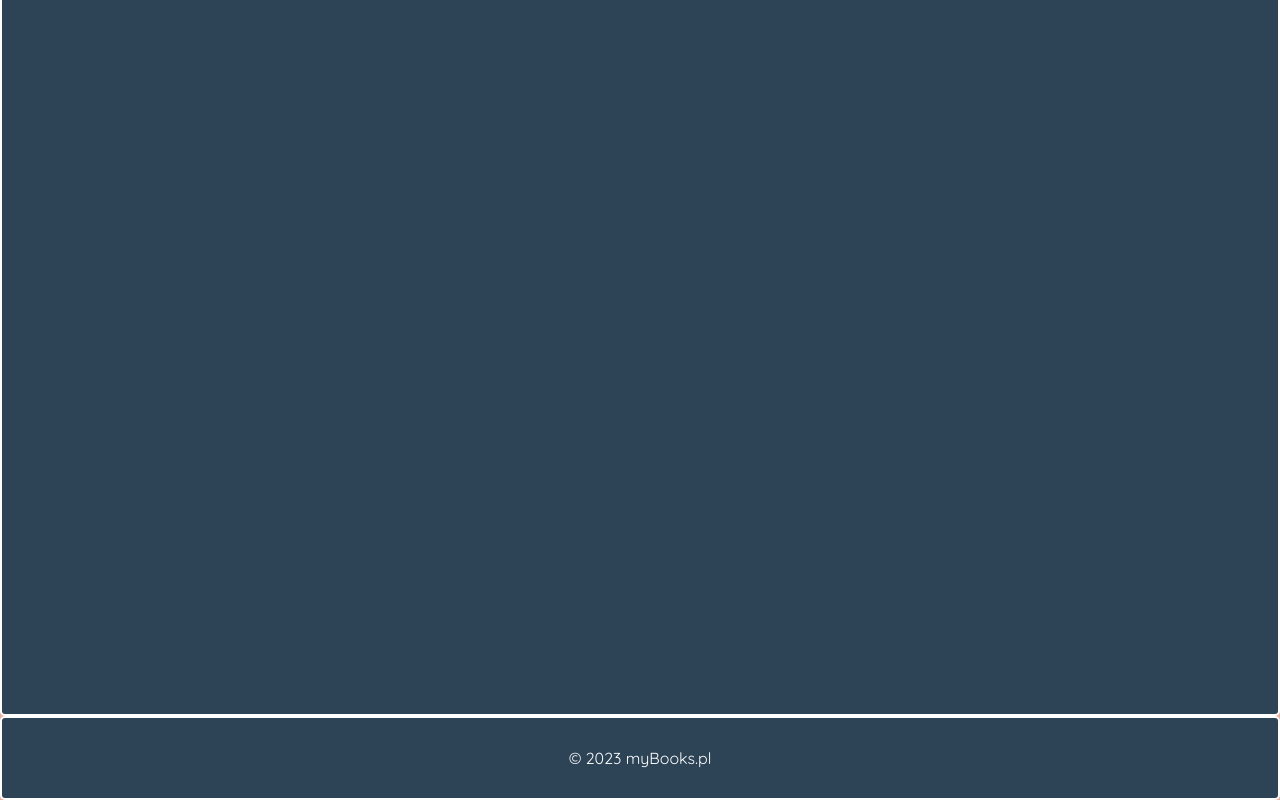
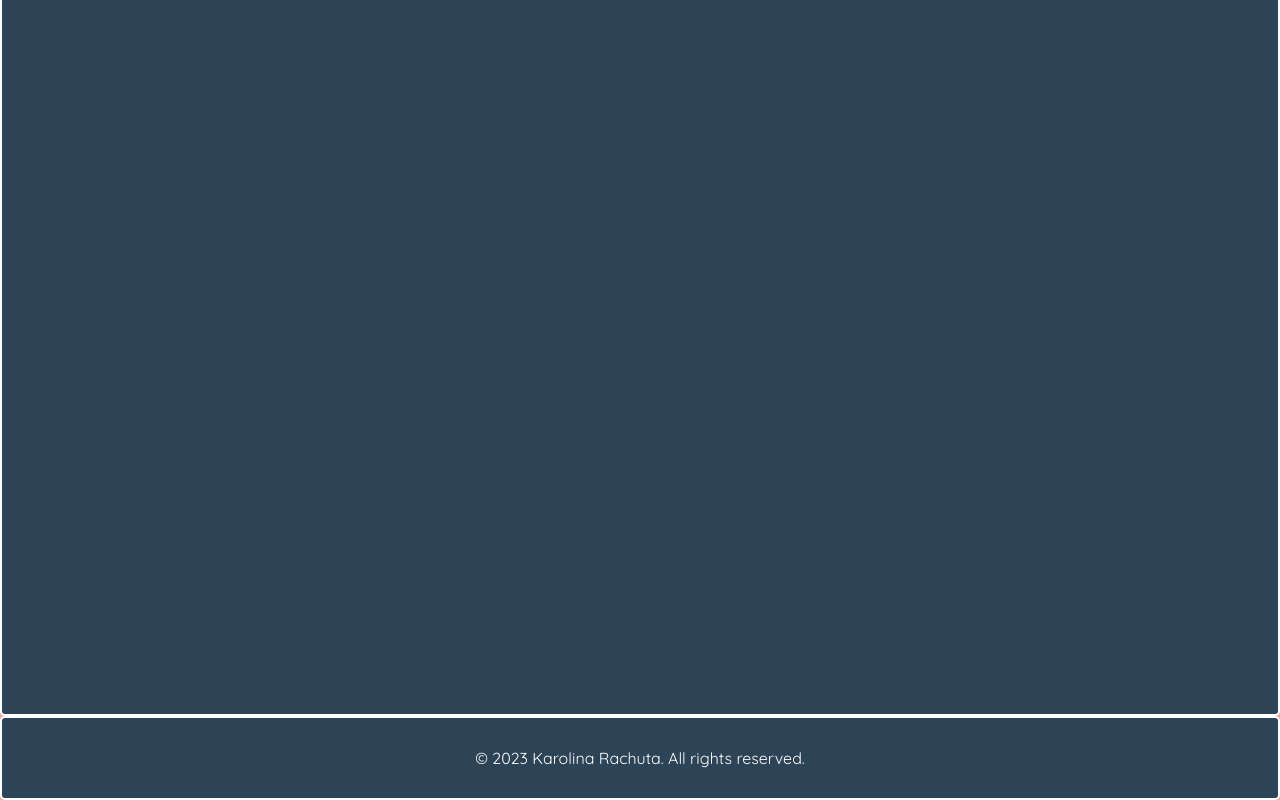
Before and after one commit to karolina-rachuta/myBooks, a React (Vite) app: page / in a window 1280 px wide. Shown: the part 252-1052 px from the top of the page. Built offline with nearby package versions, Linux system fonts and the light colour scheme; a web font is replaced by a local one.

Commit message:
added copyrights

```diff
--- a/src/js/components/footer/Footer.jsx
+++ b/src/js/components/footer/Footer.jsx
@@ -3,7 +3,7 @@ import React from "react";
 export const Footer = () => {
     return (
         <footer className="container container__footer">
-            <span>&copy; 2023 myBooks.pl</span>
+            <span>&copy; 2023 Karolina Rachuta. All rights reserved.</span>
         </footer>
     )
 }
```
